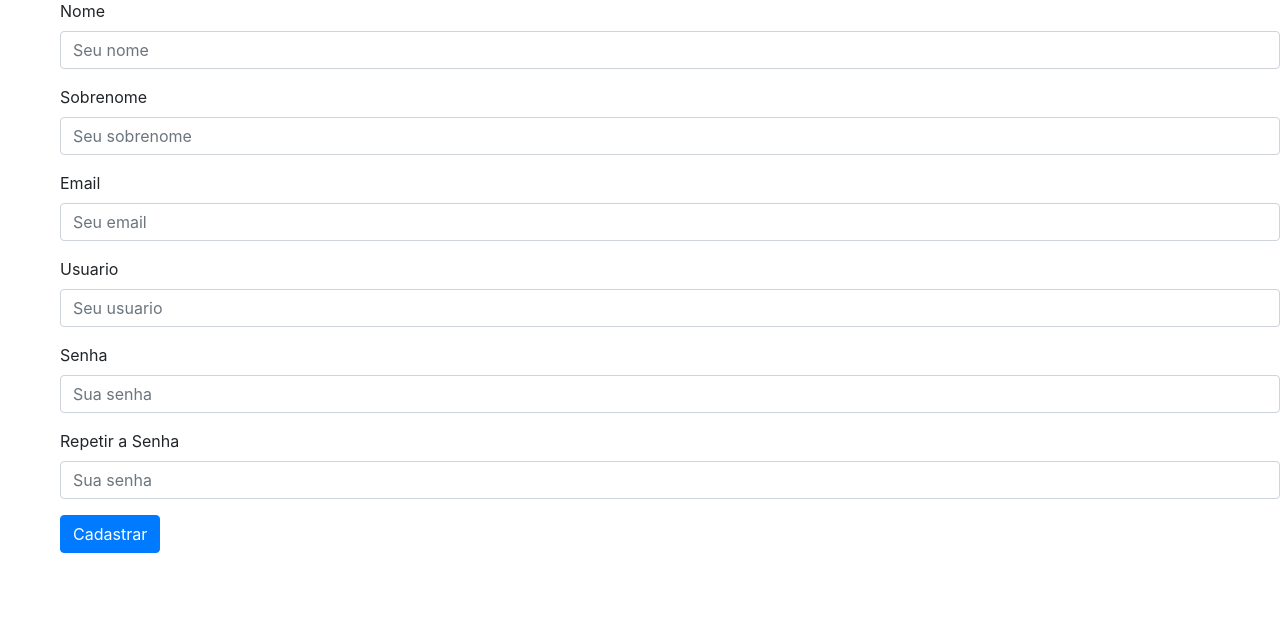
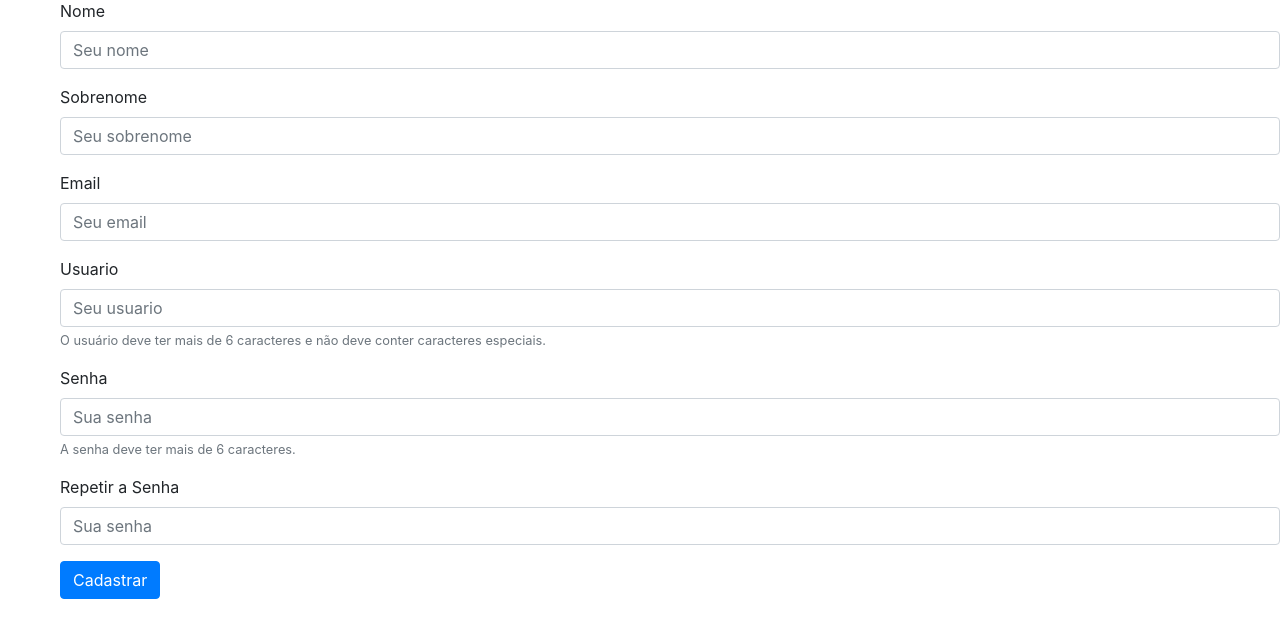
Before and after one commit to lucaslmeireles/projeto_uninter_ibcvr, a Django app: page /perfil/cadastro/ in a window 1280 px wide. Shown: the part 137-775 px from the top of the page. Run offline with Django 3.2, Linux system fonts and the light colour scheme; some libraries are stand-ins or nearby versions.

Commit message:
pequenas mudanças no cadastrp

```diff
--- a/perfil/templates/perfil/cadastro.html
+++ b/perfil/templates/perfil/cadastro.html
@@ -22,10 +22,12 @@
     <div class="form-group">
         <label >Usuario</label>
         <input type="text" name='usuario' class="form-control"  value ="{{request.POST.usuario}}" placeholder="Seu usuario">
+        <small id="emailHelp" class="form-text text-muted">O usuário deve ter mais de 6 caracteres e não deve conter caracteres especiais.</small>
       </div>
     <div class="form-group">
       <label>Senha</label>
       <input type="password" name="senha" class="form-control" placeholder="Sua senha">
+      <small id="emailHelp" class="form-text text-muted">A senha deve ter mais de 6 caracteres.</small>
     </div>
     <div class="form-group">
         <label>Repetir a Senha</label>
--- a/perfil/views.py
+++ b/perfil/views.py
@@ -52,6 +52,13 @@ def cadastro(request):
             'O usuário deve ter mais de 6 caracteres'
         )
         return render(request, 'perfil/cadastro.html')
+    if usuario.isascii():
+        messages.error(
+            request,
+            'O usuário não pode conter caractres especiais'
+        )
+        return render(request, 'perfil/cadastro.html')
+
     if User.objects.filter(username=usuario).exists():
         messages.error(
             request,
```
